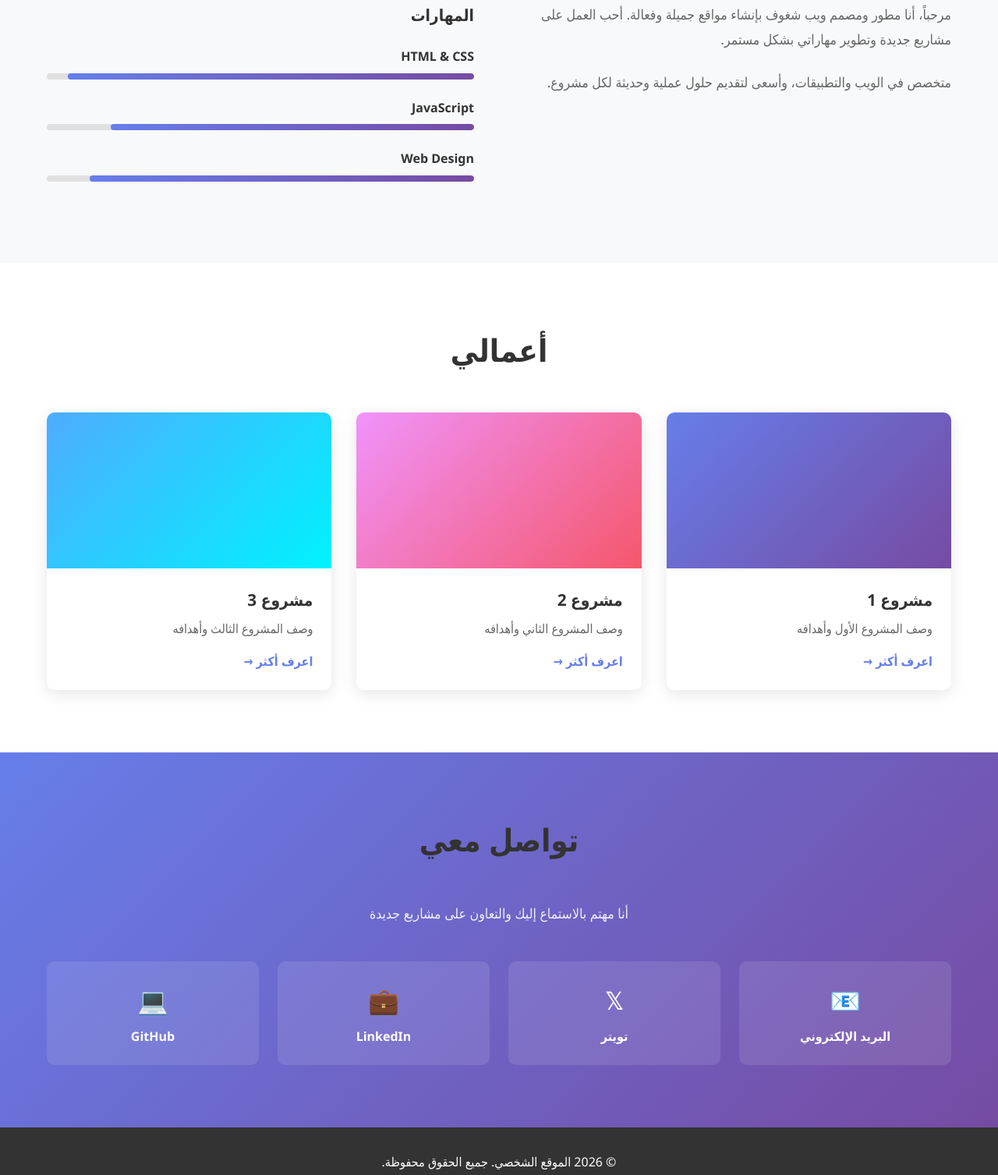
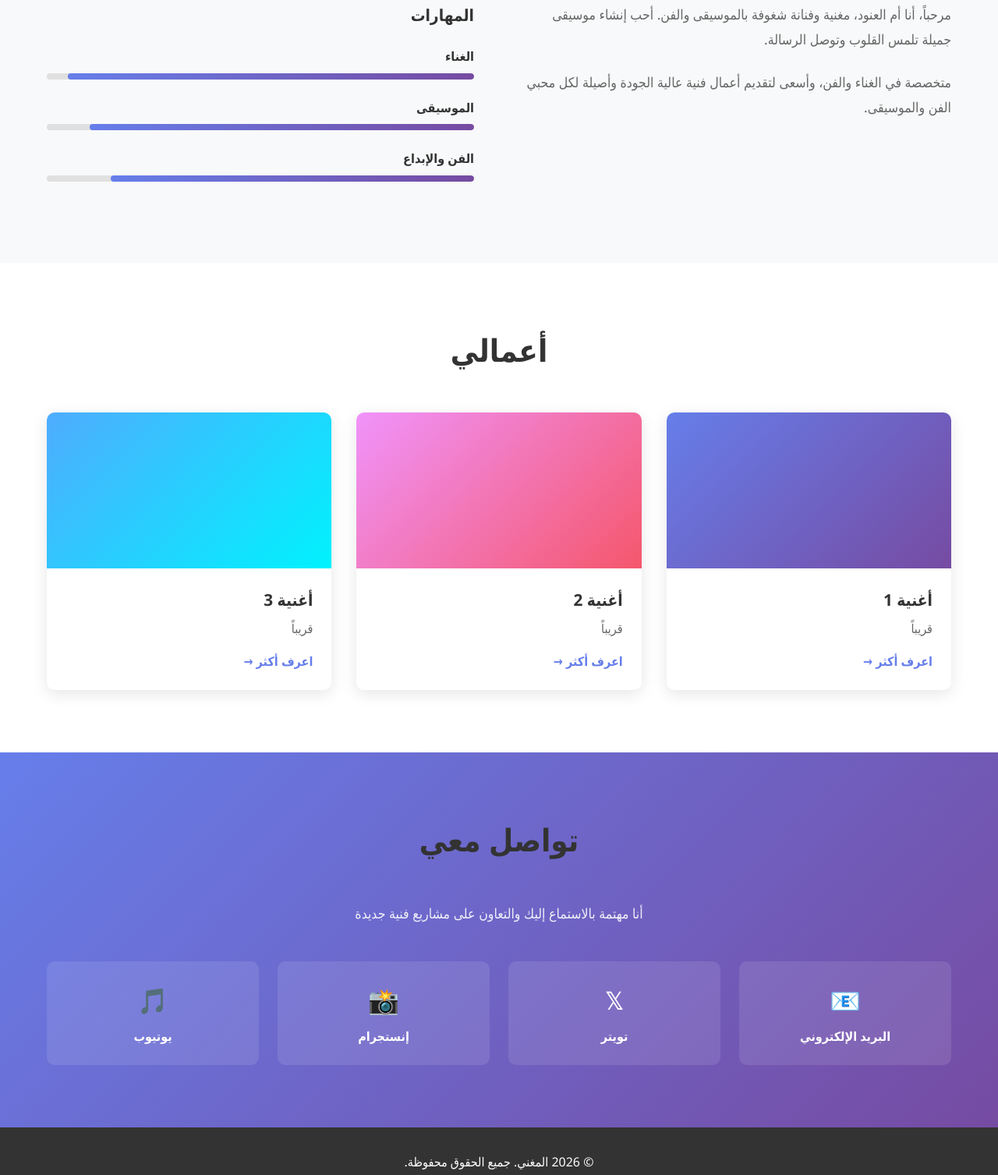
Before and after one commit to A0557073007/almoghani.net, a plain HTML site: page index.html in a window 1280 px wide. Shown: the part 720-2227 px from the top of the page at 78% size. Drawn offline with Linux system fonts and the light colour scheme; a script that the page names is missing.

Commit message:
تحديث الموقع لـ المغني - أم العنود

```diff
--- a/index.html
+++ b/index.html
@@ -3,14 +3,14 @@
 <head>
     <meta charset="UTF-8">
     <meta name="viewport" content="width=device-width, initial-scale=1.0">
-    <title>الموقع الشخصي</title>
+    <title>المغني</title>
     <link rel="stylesheet" href="style.css">
 </head>
 <body>
     <!-- Navigation -->
     <nav class="navbar">
         <div class="container">
-            <div class="logo">الموقع</div>
+            <div class="logo">المغني</div>
             <ul class="nav-links">
                 <li><a href="#home">الرئيسية</a></li>
                 <li><a href="#about">عني</a></li>
@@ -23,8 +23,8 @@
     <!-- Hero Section -->
     <section id="home" class="hero">
         <div class="hero-content">
-            <h1>أهلاً وسهلاً</h1>
-            <p class="subtitle">مرحباً بك في موقعي الشخصي</p>
+            <h1>أم العنود</h1>
+            <p class="subtitle">المغنية والفنانة</p>
             <a href="#about" class="btn btn-primary">اعرف أكثر</a>
         </div>
     </section>
@@ -35,27 +35,27 @@
             <h2>عني</h2>
             <div class="about-content">
                 <div class="about-text">
-                    <p>مرحباً، أنا مطور ومصمم ويب شغوف بإنشاء مواقع جميلة وفعالة. أحب العمل على مشاريع جديدة وتطوير مهاراتي بشكل مستمر.</p>
-                    <p>متخصص في الويب والتطبيقات، وأسعى لتقديم حلول عملية وحديثة لكل مشروع.</p>
+                    <p>مرحباً، أنا أم العنود، مغنية وفنانة شغوفة بالموسيقى والفن. أحب إنشاء موسيقى جميلة تلمس القلوب وتوصل الرسالة.</p>
+                    <p>متخصصة في الغناء والفن، وأسعى لتقديم أعمال فنية عالية الجودة وأصيلة لكل محبي الفن والموسيقى.</p>
                 </div>
                 <div class="skills">
                     <h3>المهارات</h3>
                     <div class="skill-item">
-                        <span class="skill-name">HTML & CSS</span>
+                        <span class="skill-name">الغناء</span>
                         <div class="skill-bar">
                             <div class="skill-progress" style="width: 95%"></div>
                         </div>
                     </div>
                     <div class="skill-item">
-                        <span class="skill-name">JavaScript</span>
+                        <span class="skill-name">الموسيقى</span>
                         <div class="skill-bar">
-                            <div class="skill-progress" style="width: 85%"></div>
+                            <div class="skill-progress" style="width: 90%"></div>
                         </div>
                     </div>
                     <div class="skill-item">
-                        <span class="skill-name">Web Design</span>
+                        <span class="skill-name">الفن والإبداع</span>
                         <div class="skill-bar">
-                            <div class="skill-progress" style="width: 90%"></div>
+                            <div class="skill-progress" style="width: 85%"></div>
                         </div>
                     </div>
                 </div>
@@ -70,20 +70,20 @@
             <div class="work-grid">
                 <div class="work-card">
                     <div class="work-image" style="background: linear-gradient(135deg, #667eea 0%, #764ba2 100%);"></div>
-                    <h3>مشروع 1</h3>
-                    <p>وصف المشروع الأول وأهدافه</p>
+                    <h3>أغنية 1</h3>
+                    <p>قريباً</p>
                     <a href="#" class="work-link">اعرف أكثر →</a>
                 </div>
                 <div class="work-card">
                     <div class="work-image" style="background: linear-gradient(135deg, #f093fb 0%, #f5576c 100%);"></div>
-                    <h3>مشروع 2</h3>
-                    <p>وصف المشروع الثاني وأهدافه</p>
+                    <h3>أغنية 2</h3>
+                    <p>قريباً</p>
                     <a href="#" class="work-link">اعرف أكثر →</a>
                 </div>
                 <div class="work-card">
                     <div class="work-image" style="background: linear-gradient(135deg, #4facfe 0%, #00f2fe 100%);"></div>
-                    <h3>مشروع 3</h3>
-                    <p>وصف المشروع الثالث وأهدافه</p>
+                    <h3>أغنية 3</h3>
+                    <p>قريباً</p>
                     <a href="#" class="work-link">اعرف أكثر →</a>
                 </div>
             </div>
@@ -94,7 +94,7 @@
     <section id="contact" class="contact">
         <div class="container">
             <h2>تواصل معي</h2>
-            <p class="contact-subtitle">أنا مهتم بالاستماع إليك والتعاون على مشاريع جديدة</p>
+            <p class="contact-subtitle">أنا مهتمة بالاستماع إليك والتعاون على مشاريع فنية جديدة</p>
             <div class="contact-links">
                 <a href="mailto:your@email.com" class="contact-btn">
                     <span>📧</span> البريد الإلكتروني
@@ -102,11 +102,11 @@
                 <a href="https://twitter.com" class="contact-btn">
                     <span>𝕏</span> تويتر
                 </a>
-                <a href="https://linkedin.com" class="contact-btn">
-                    <span>💼</span> LinkedIn
+                <a href="https://instagram.com" class="contact-btn">
+                    <span>📸</span> إنستجرام
                 </a>
-                <a href="https://github.com" class="contact-btn">
-                    <span>💻</span> GitHub
+                <a href="https://youtube.com" class="contact-btn">
+                    <span>🎵</span> يوتيوب
                 </a>
             </div>
         </div>
@@ -115,7 +115,7 @@
     <!-- Footer -->
     <footer class="footer">
         <div class="container">
-            <p>&copy; 2026 الموقع الشخصي. جميع الحقوق محفوظة.</p>
+            <p>&copy; 2026 المغني. جميع الحقوق محفوظة.</p>
         </div>
     </footer>
 
```
